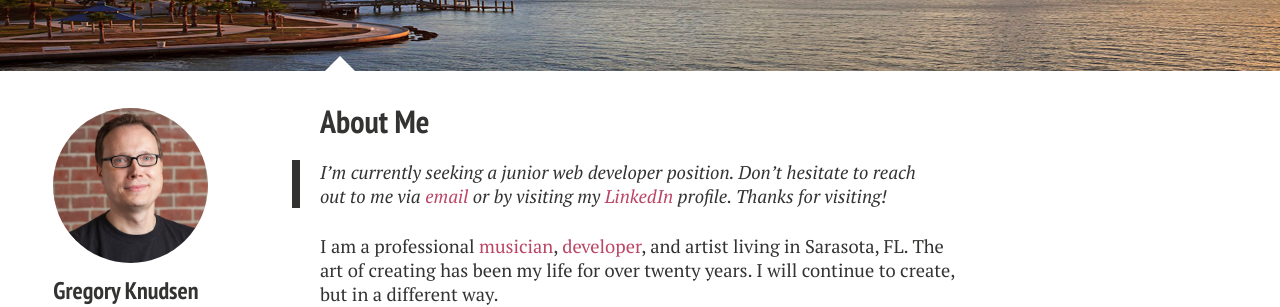
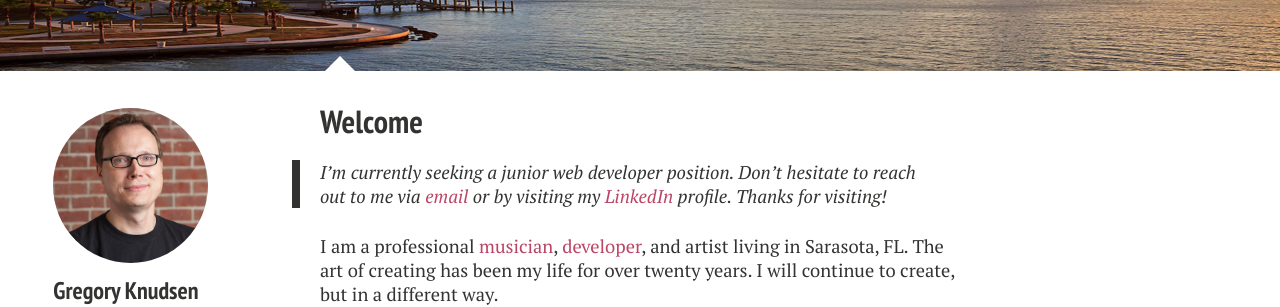
Before and after one commit to gregknudsen/gregknudsen.github.io, a Jekyll site: the page built from index.md, in a window 1280 px wide. Shown: the part 327-634 px from the top of the page. Built offline with Jekyll 4.4.1, drawn with Linux system fonts in a browser that asks for light colours; nearby versions of some CDN libraries.

Commit message:
change title of index page

```diff
--- a/index.md
+++ b/index.md
@@ -1,6 +1,6 @@
 ---
 layout: page
-title: About Me
+title: Welcome
 tags: [about, Jekyll, theme, responsive]
 modified: 2015-09-08T20:53:07.573882-04:00
 comments: true
```
